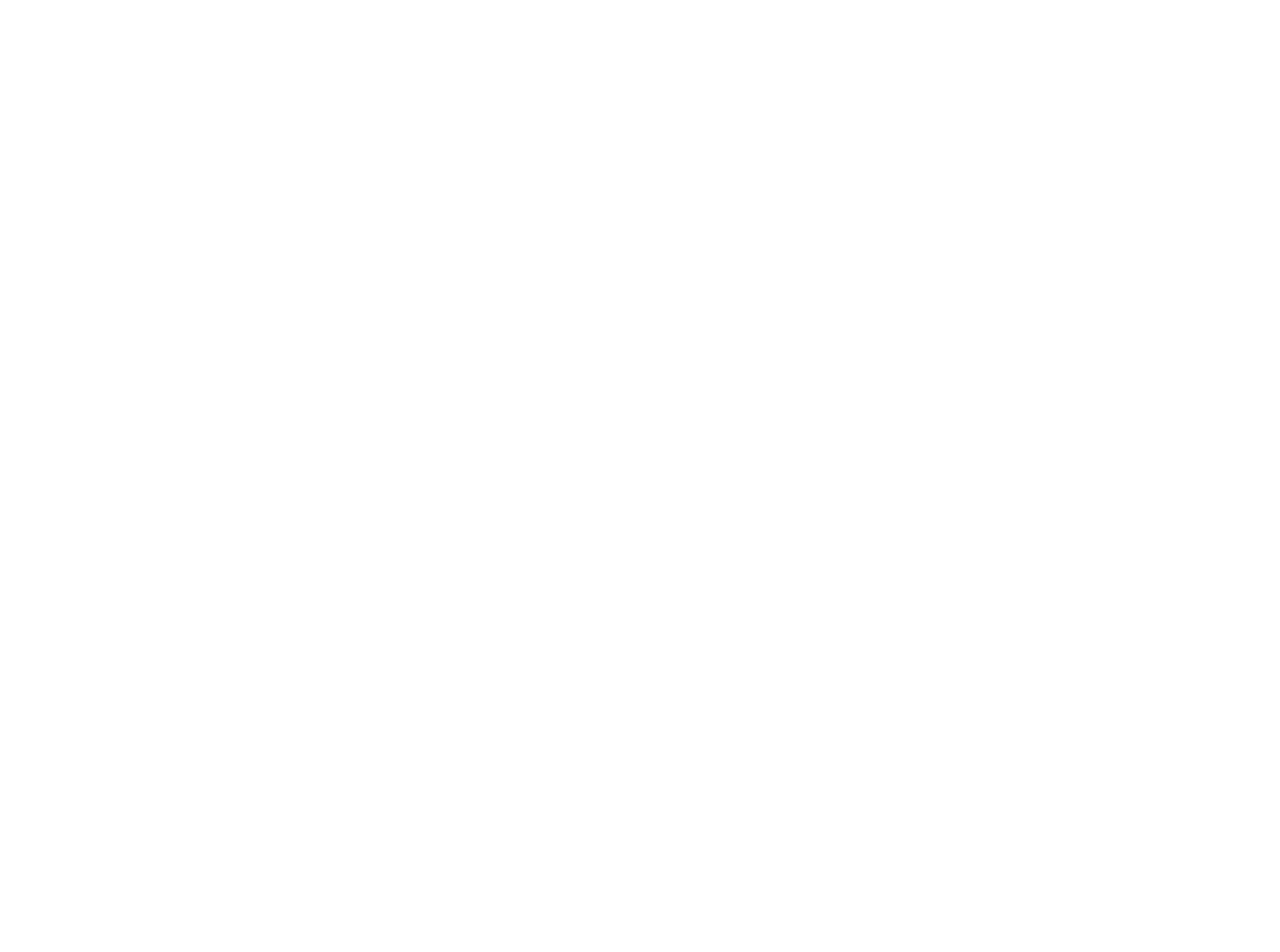
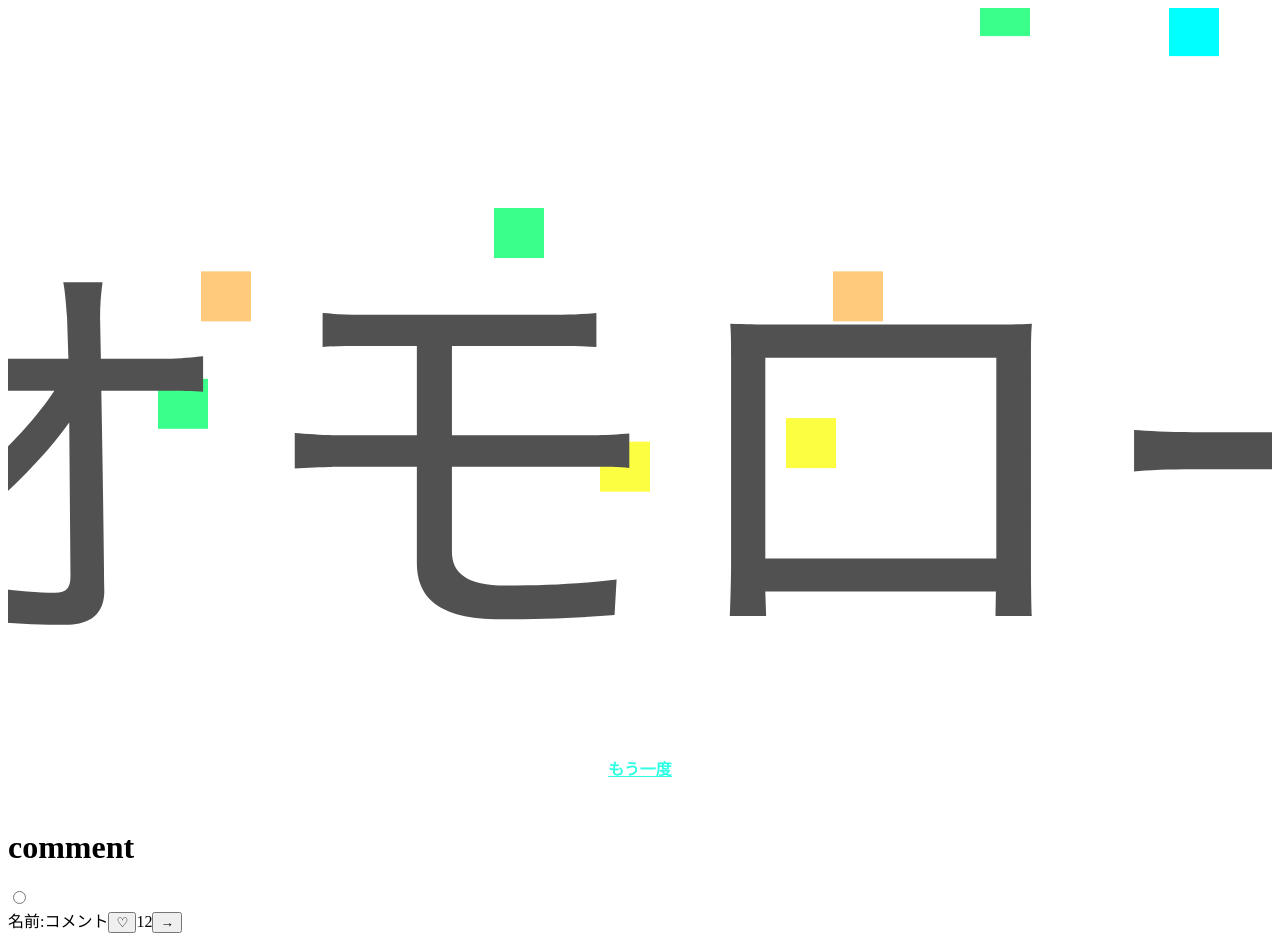
Before and after one commit to tanaka-mirano/aho3_frontend, an Angular app: page /omoro in a window 1280 px wide. Shown: the top 952 px of the page. Before the commit the page ends 800 px from the top, so only its background shows below. Built offline with nearby package versions, Linux system fonts and the light colour scheme.

Commit message:
comment_area

```diff
--- a/src/app/omoro/omoro.component.html
+++ b/src/app/omoro/omoro.component.html
@@ -14,7 +14,7 @@
 
 <div class="comment">
     <h1>comment</h1>
-    <p><input type="radio" <br>
+    <p><input type="radio" ><br>
         名前:コメント<span><button>♡</button><span>12</span><button>→</button></span></p>
 
     <form action="" method="post">
```
